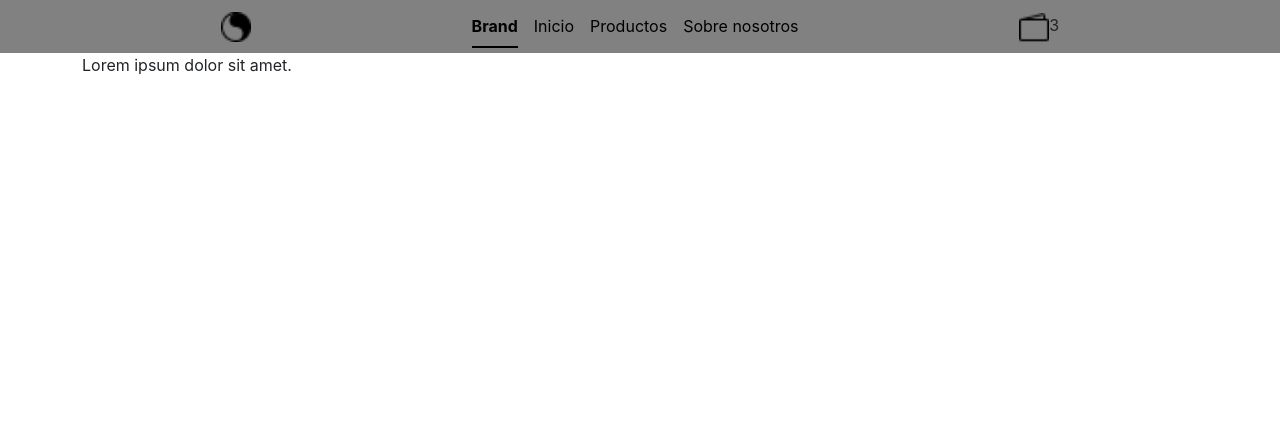
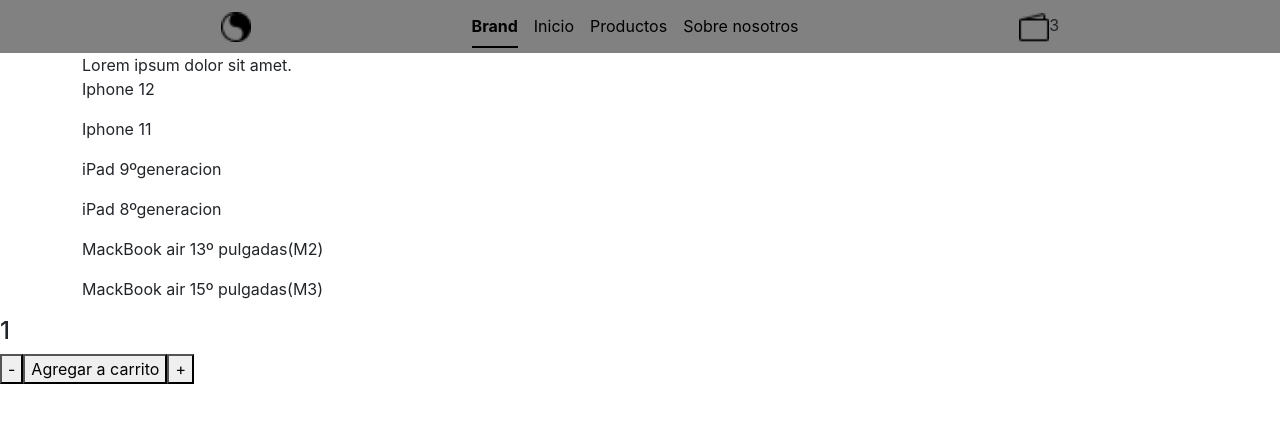
Before and after one commit to BrunoAdriel/Brand, a React (Create React App) app: page / in a window 1280 px wide. Shown: the top 422 px of the page. Built offline with nearby package versions, Linux system fonts and the light colour scheme.

Commit message:
itemList y su vinculacion

```diff
--- a/src/App.js
+++ b/src/App.js
@@ -1,13 +1,14 @@
 import './App.css';
 import Navbar from './Components/Navbar';
 import ItemListContainer from './Components/ItemListContainer/ItemListContainer';
+import ItemCount from './Components/ItemCount/ItemCount';
 
 function App() {
   return (
     <>
     <Navbar/>
     <ItemListContainer greeting='Lorem ipsum dolor sit amet.'/>
-
+    <ItemCount stock={10} />
     </>
 );
 }
--- /dev/null
+++ b/src/Components/ItemCount/ItemCount.jsx
@@ -0,0 +1,29 @@
+import {useState} from "react"
+
+
+const ItemCount = ({initial=1, stock, onAdd})=>{
+    const[count, setCount] = useState(initial)
+
+    const decrement = () =>{
+        if(count > 1){
+            setCount( prev => prev - 1 )
+        }
+    }
+
+    const increment = () =>{
+        if (count < stock){
+            setCount( prev => prev + 1 )
+        }
+    }
+
+    return(
+        <article>
+            <h4>{count}</h4>
+            <button onClick={decrement}>-</button>
+            <button onClick={() => onAdd(count)}>Agregar  a carrito</button>
+            <button onClick={increment}>+</button>
+        </article>
+    )
+}
+
+export default ItemCount
--- /dev/null
+++ b/src/Components/ItemList/ItemList.jsx
@@ -0,0 +1,16 @@
+import React from 'react'
+
+const ItemList = ({products}) => {
+    return (
+
+    <section>
+        {products.map(products =>{
+            return <p  key={products.id}>{products.name}</p>
+
+        })}
+    </section>
+
+)
+}
+
+export default ItemList
--- a/src/Components/ItemListContainer/ItemListContainer.jsx
+++ b/src/Components/ItemListContainer/ItemListContainer.jsx
@@ -1,11 +1,27 @@
 import React from 'react'
+import { useEffect, useState } from 'react'
+import { getProducts } from '../../Mocks/AsynckMocks'
+import ItemList from '../ItemList/ItemList'
+
 
 function ItemListContainer(props) {
-return (
+    const [products,  setProducts] = useState([])
+
+
+    useEffect(()=>{
+        getProducts()
+            .then(result => {
+                setProducts(result)
+            })
+    })
+
+
+    return (
     <>
         <div className='container'>
             <p>
                 {props.greeting}
+                <ItemList products={products}/>
             </p>
         </div>
     </>
--- /dev/null
+++ b/src/Mocks/AsynckMocks.js
@@ -0,0 +1,75 @@
+const products = [{
+    id: 1,
+    name: 'Iphone 12',
+    price: 200000,
+    category: 'celular',
+    img: '',
+    stock: 20,
+    description: '128 GB, Ancho: 7,15 cm, Alto: 14,67 cm, Grosor: 0,74cm, Peso: 162 g,Chip A14 Bionic, CPU de 6 núcleos'
+}, {
+    id: 2,
+    name: 'Iphone 11',
+    price: 150000,
+    category: 'celular',
+    img: '',
+    stock: 20,
+    description: '128 GB, Ancho: 7,57 cm, Alto: 15,09 cm, Grosor: 0,83 cm, Peso: 194 g, Chip A13 Bionic, CPU de 6 núcleos'
+}, {
+    id: 3,
+    name: 'iPad 9ºgeneracion',
+    price: 400000,
+    category: 'iPad',
+    img: '',
+    stock: 20,
+    description: '256 GB, Ancho: 174,1 mm, Profundidad: 7,5 mm, Grosor: 250,6 mm, Peso: 487 g, Chip A13 Bionic, Neural Engine'
+}, {
+    id: 4,
+    name: 'iPad 8ºgeneracion',
+    price: 350000,
+    category: 'iPad',
+    img: '',
+    stock: 20,
+    description: '128 GB, Alto: 25,06 cm, Ancho: 17,41 cm, Grosor: 0,75 cm, Peso: 490 g, Chip A12 Bionic con arquitectura de 64 bits, Neural Engine'
+}, {
+    id: 5,
+    name: 'MackBook air 13º pulgadas(M2)',
+    price: 500000,
+    category: 'Laptop',
+    img: '',
+    stock: 20,
+    description: '256 GB, Grosor: 1.13 cm, Ancho: 30.41 cm, Profundidad: 21.5cm, Peso: 1.24 kg, Chip M2 de Apple, CPU de 8 núcleos'
+}, {
+    id: 6,
+    name: 'MackBook air 15º pulgadas(M3)',
+    price: 700000,
+    category: 'Laptop',
+    img: '',
+    stock: 20,
+    description: '512 GB, Grosor: 1.15 cm, Ancho: 34.04 cm, Profundidad: 23.76 cm, Peso: 1.51 kg, Chip M3 de Apple, GPU de 10 núcleos'
+}];
+
+
+export const getProducts = () =>{
+    return new Promise ((resolve) =>{
+        setTimeout(() => {
+            resolve(products)
+        }, 100)
+    })
+}
+
+
+export const getProductsByCategory = (categoryId) =>{
+    return new Promise((resolve)=> {
+        setTimeout (() => {
+            resolve(products.filter(prod => prod.category === categoryId))
+        }, 1000)
+    })
+}
+
+export const getProductsById = (itemId) =>{
+    return new Promise((resolve) => {
+        setTimeout(() => {
+            resolve(products.find(prod => prod.id === itemId))
+        }, 100)
+    })
+}
```
